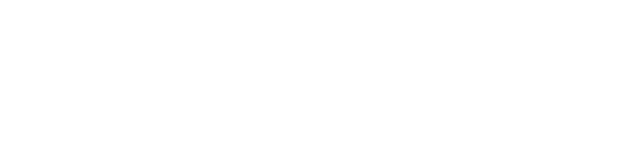
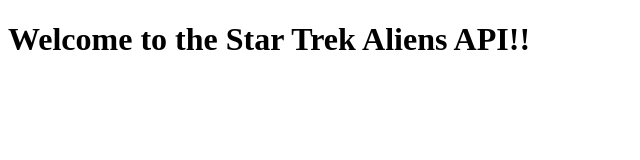
Before and after one commit to BlaJam82/star-trek-api, a website: page index.html in a window 1280 px wide. Shown: the whole page, without its empty margins (0-640 px from the left). Drawn offline with Linux system fonts and the light colour scheme.

Commit message:
add h1 title

```diff
--- a/index.html
+++ b/index.html
@@ -5,5 +5,7 @@
     <meta name="viewport" content="width=device-width, initial-scale=1.0" />
     <title>Welcome to the Star Trek Aliens API!!</title>
   </head>
-  <body></body>
+  <body>
+    <h1>Welcome to the Star Trek Aliens API!!</h1>
+  </body>
 </html>
```
